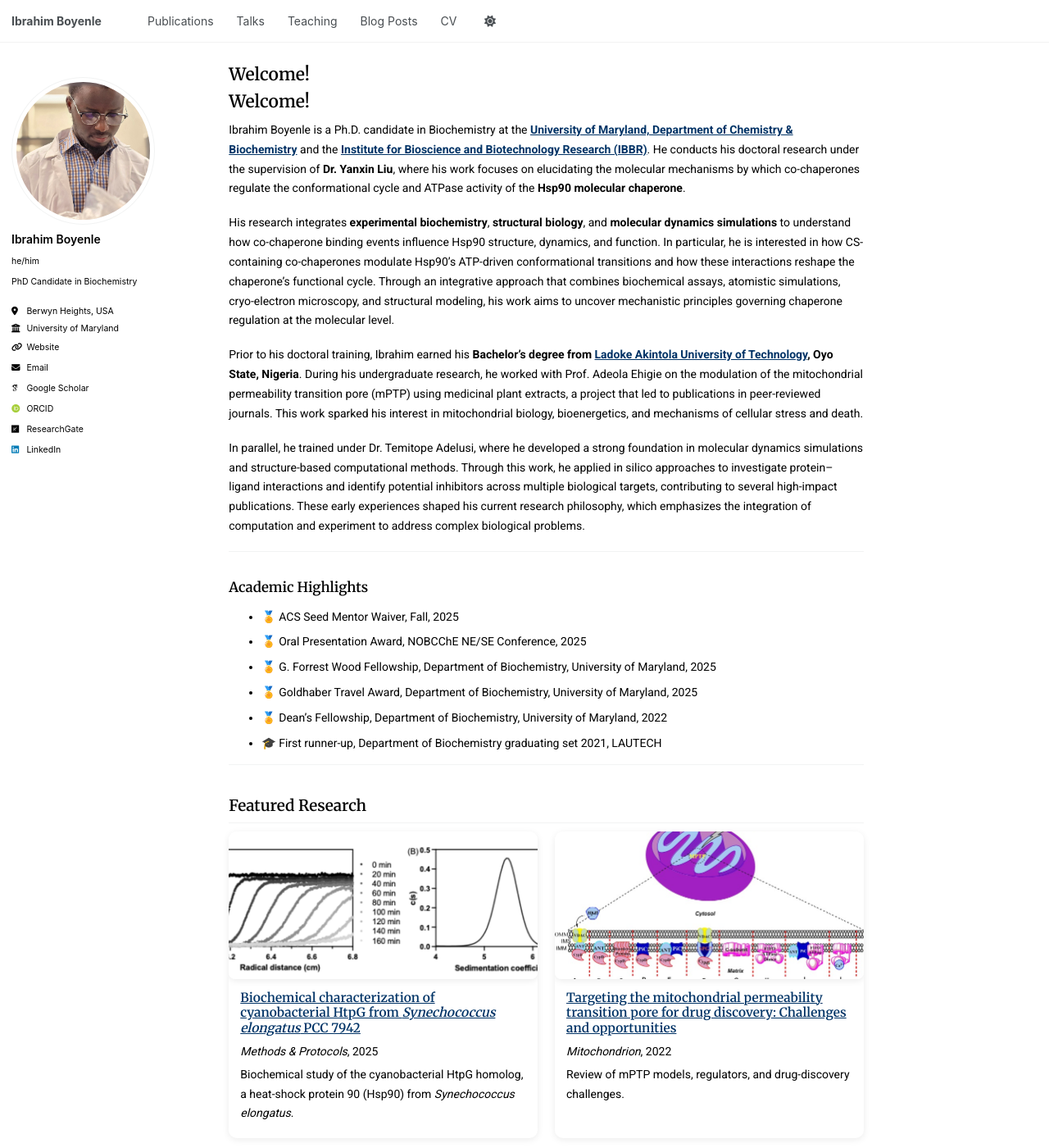
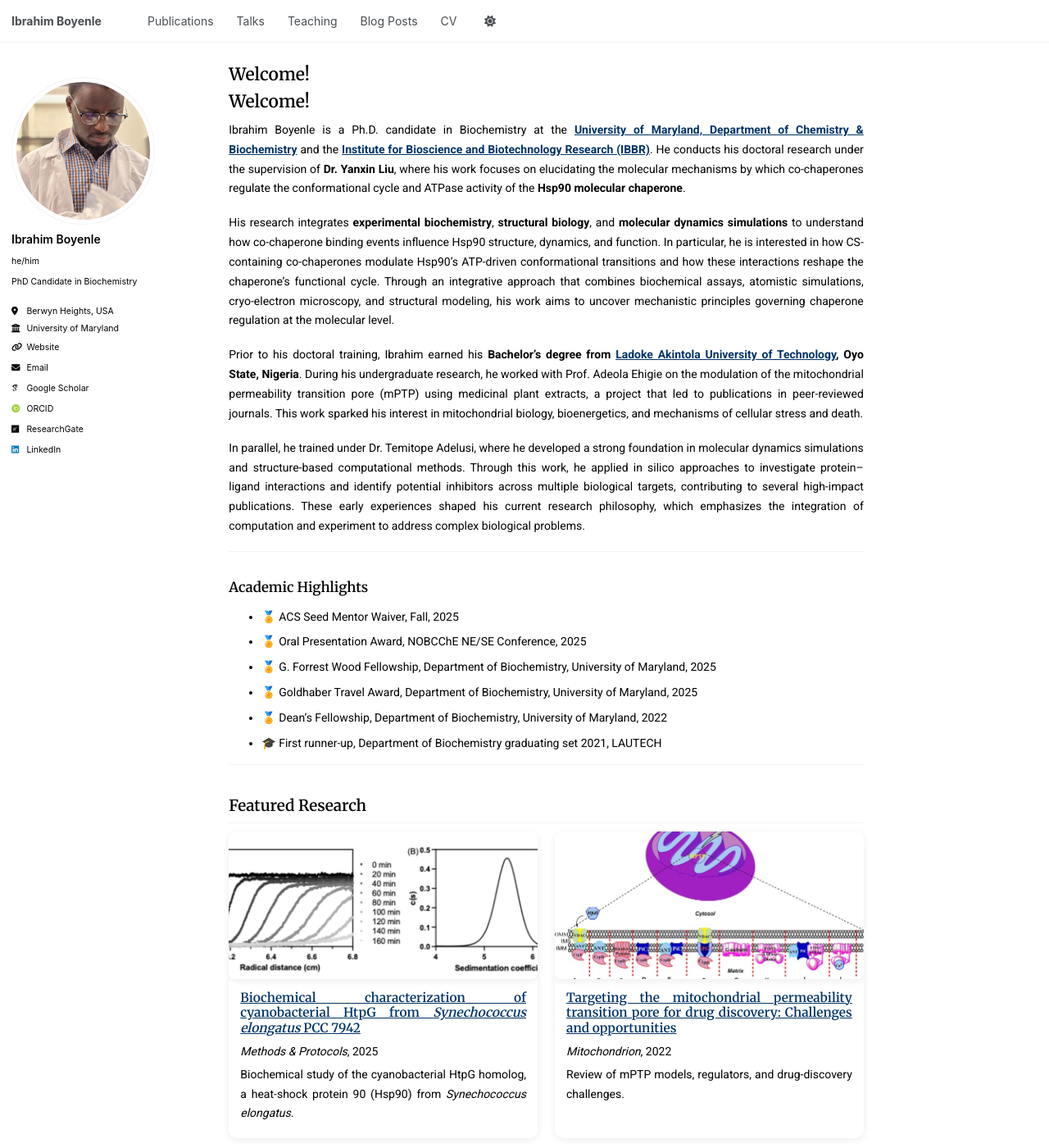
Before and after one commit to Ibrahimboyenle/Ibrahimboyenle.github.io, a Jekyll site: the page built from _pages/about.md, in a window 1280 px wide and 1400 px high. Shown: the whole window at 82% size. Built offline with Jekyll 4.4.1, drawn with Linux system fonts in a browser that asks for light colours; some web fonts are replaced; a script that is not in the unit is left out; our own code applies the rules of GitHub Pages for plain Markdown files.

Commit message:
Update main.scss

```diff
--- a/assets/css/main.scss
+++ b/assets/css/main.scss
@@ -130,3 +130,9 @@ a:visited { color: #4B0082; }  /* indigo for visited links */
   font-size: 0.95rem;
   color: #444;
 }
+
+/* Justify main content text without affecting sidebar */
+.page__content {
+  text-align: justify;
+  text-justify: inter-word;
+}
```
